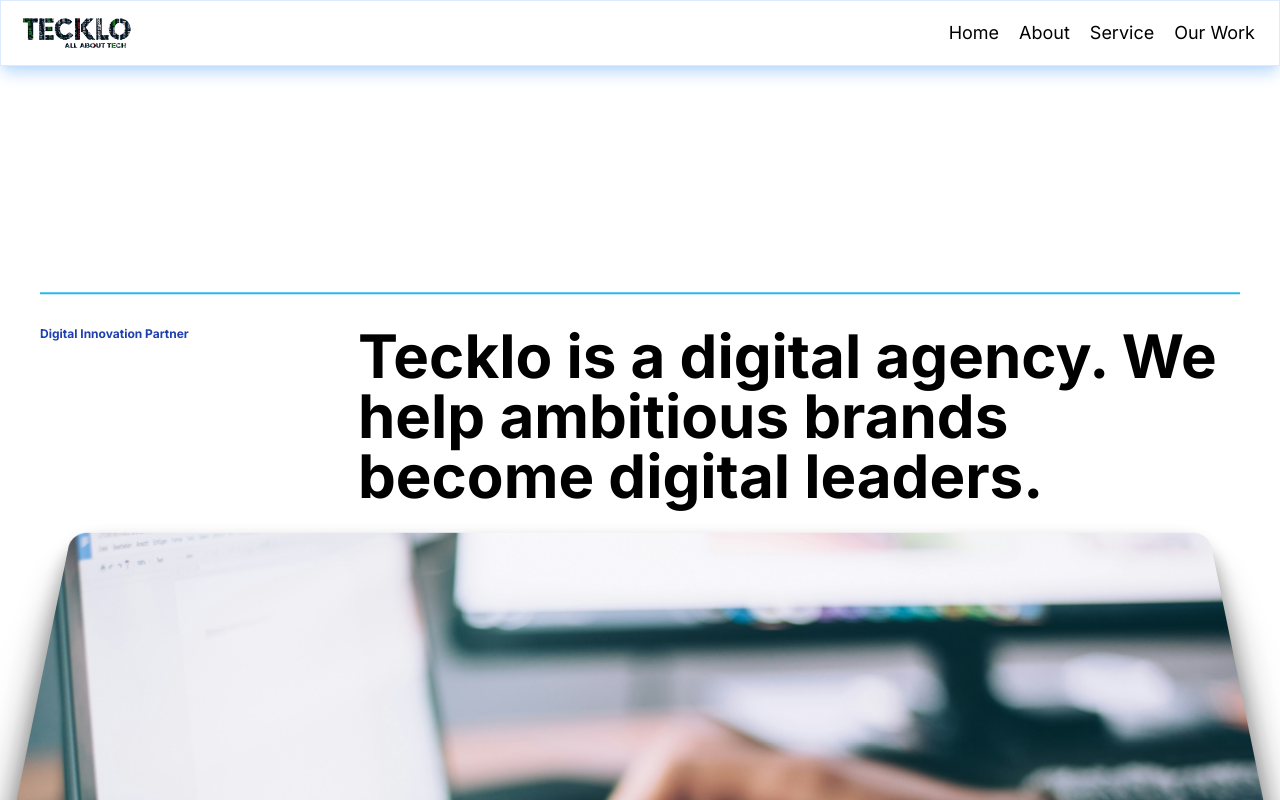
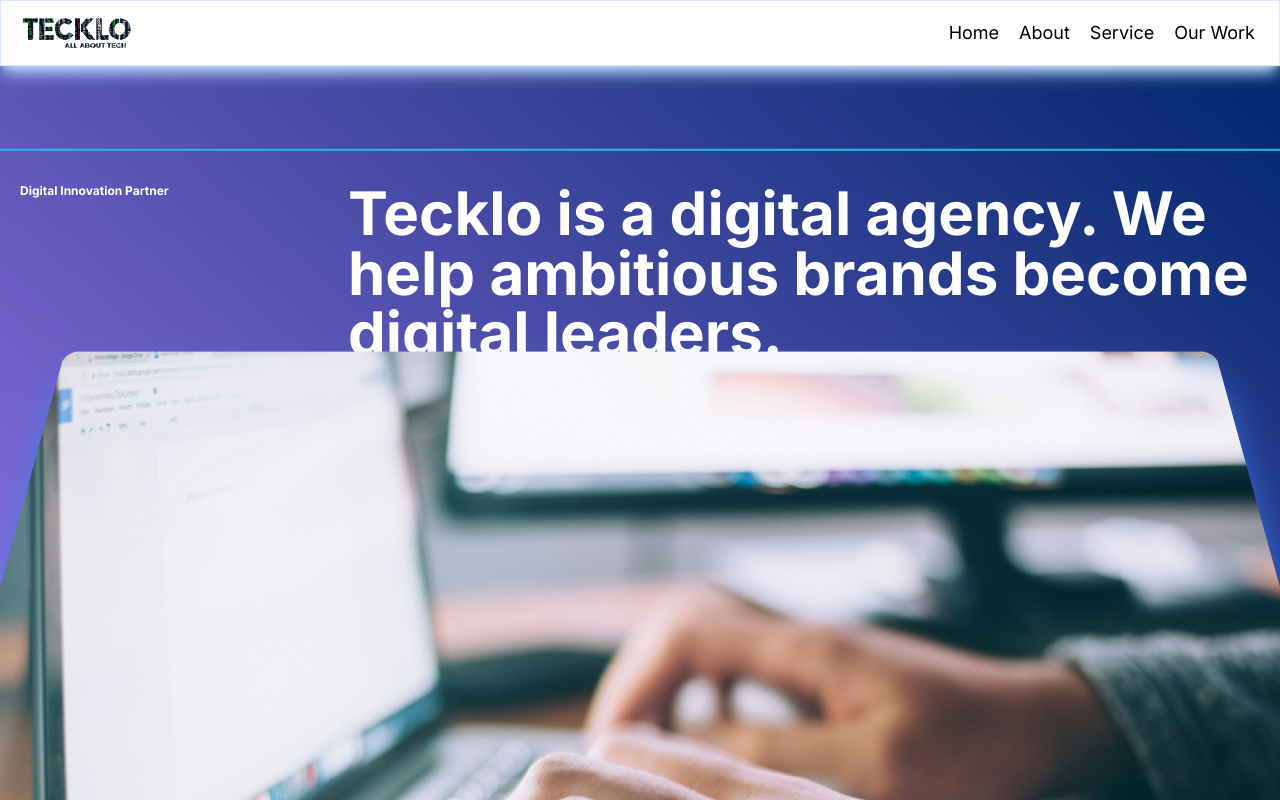
Before and after one commit to shivamdev24/Tecklo.co, a Next.js app: page / in a window 1280 px wide. Shown: the top 800 px of the page. Built offline with nearby package versions, Linux system fonts and the light colour scheme.

Commit message:
update hero section

```diff
--- a/src/app/page.tsx
+++ b/src/app/page.tsx
@@ -123,20 +123,20 @@
 
 
   return (
-    <main className="dark:bg-gray-800 dark:text-white bg-white text-black">
+    <main className="">
       <section>
-        <div className="flex flex-col overflow-hidden mt-4">
+        <div className="flex flex-col overflow-hidden    bg-gradient-to-tr   from-[#a96fffdd] to-[#00276b]   ">
           <ContainerScroll
             titleComponent={
               <>
-                <div className=" flex flex-col md:flex-row justify-between gap-6 border-t-2 pt-8 animate-border text-start">
+                <div className=" flex flex-col md:flex-row justify-between gap-6 border-t-2 pt-8 animate-border text-start px-5">
                   <div className="w-full md:w-1/4">
-                    <h1 className="text-xs font-bold text-blue-800">
+                    <h1 className="text-xs font-bold text-white">
                       Digital Innovation Partner
                     </h1>
                   </div>
                   <div className="w-full md:w-3/4">
-                    <h4 className="text-xl font-bold leading-[28px] md:text-6xl">
+                    <h4 className="text-xl font-bold leading-[28px] md:text-6xl text-white">
                       Tecklo is a digital agency. We help ambitious brands
                       become digital leaders.
                     </h4>
@@ -345,8 +345,7 @@
         </div>
       </section>
 
-
-        <section className="overflow-hidden relative bg-gradient-to-tr   from-[#766fffcb] to-[#00276b] py-20">
+      <section className="overflow-hidden relative bg-gradient-to-tr   from-[#766fffcb] to-[#00276b] py-20">
         <div className="max-w-7xl mx-auto px-5 flex flex-col md:flex-row justify-between bg-transparent  py-10 animate-border z-30 relative text-white">
           <Fade direction="left" triggerOnce>
             <h2 className="py-10 sm:py-0    ">Locations</h2>
--- a/src/components/ui/container-scroll-animation.tsx
+++ b/src/components/ui/container-scroll-animation.tsx
@@ -36,13 +36,13 @@
 
   return (
     <div
-      className="h-[60rem] md:h-[80rem] flex items-center justify-center relative p-2 md:p-10"
+      className="h-[50rem] md:h-[70rem]  flex items-center justify-center relative  "
       ref={containerRef}
     >
       <div
-        className="py-1  w-full relative"
+        className="  w-full relative"
         style={{
-          perspective: "1000px",
+          perspective: "800px",
         }}
       >
         <Header translate={translate} titleComponent={titleComponent} />
@@ -82,10 +82,8 @@
       style={{
         rotateX: rotate,
         scale,
-        boxShadow:
-          "0 0 #0000004d, 0 9px 20px #0000004a, 0 37px 37px #00000042, 0 84px 50px #00000026, 0 149px 60px #0000000a, 0 233px 65px #00000003",
       }}
-      className="max-w-7xl  mx-auto h-[30rem] md:h-[40rem] w-full  border-[#6C6C6C]    rounded-[30px] shadow-2xl"
+      className="max-w-7xl -mt-16  mx-auto h-[35rem] md:h-[50rem]  w-full  border-[#6C6C6C]    rounded-[30px] shadow-2xl shadow-blue-500"
     >
       <div className=" h-full w-full  overflow-hidden rounded-2xl bg-gray-100 dark:bg-zinc-900 md:rounded-2xl  ">
         {children}
```
